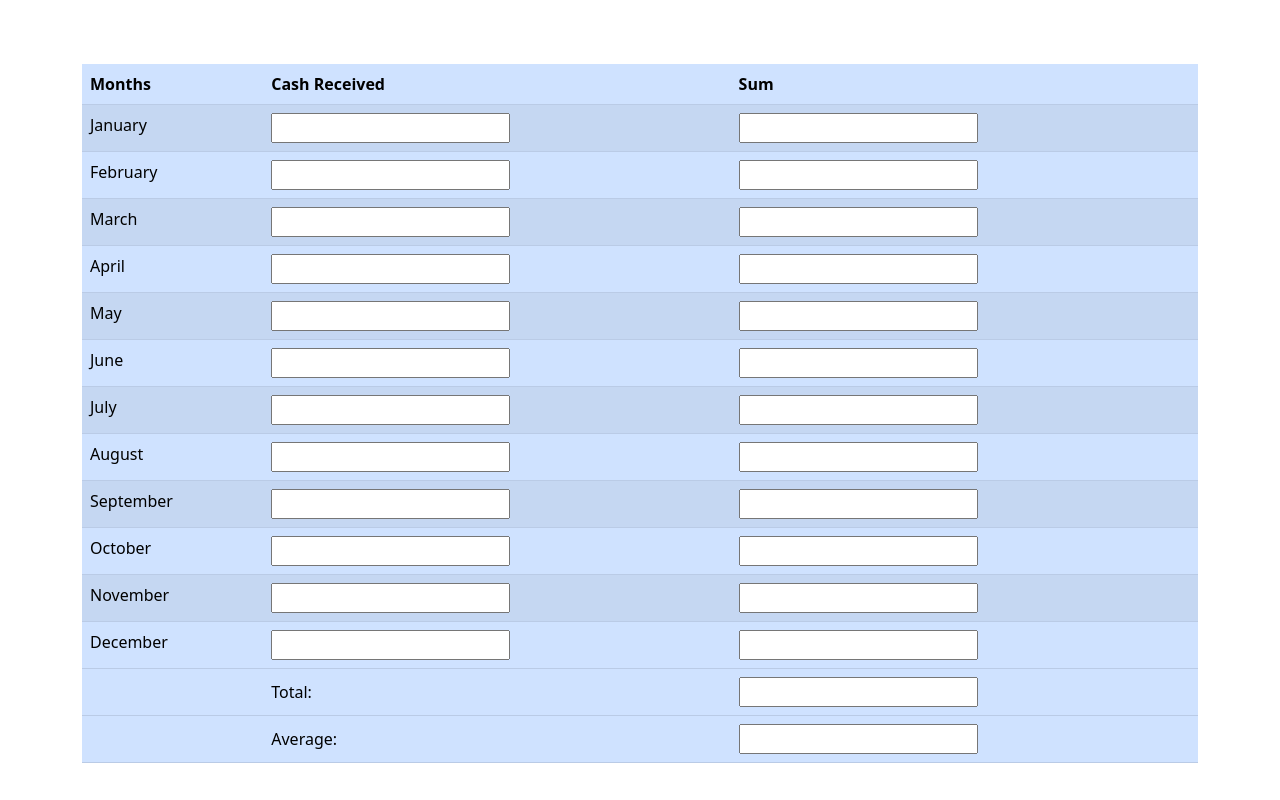
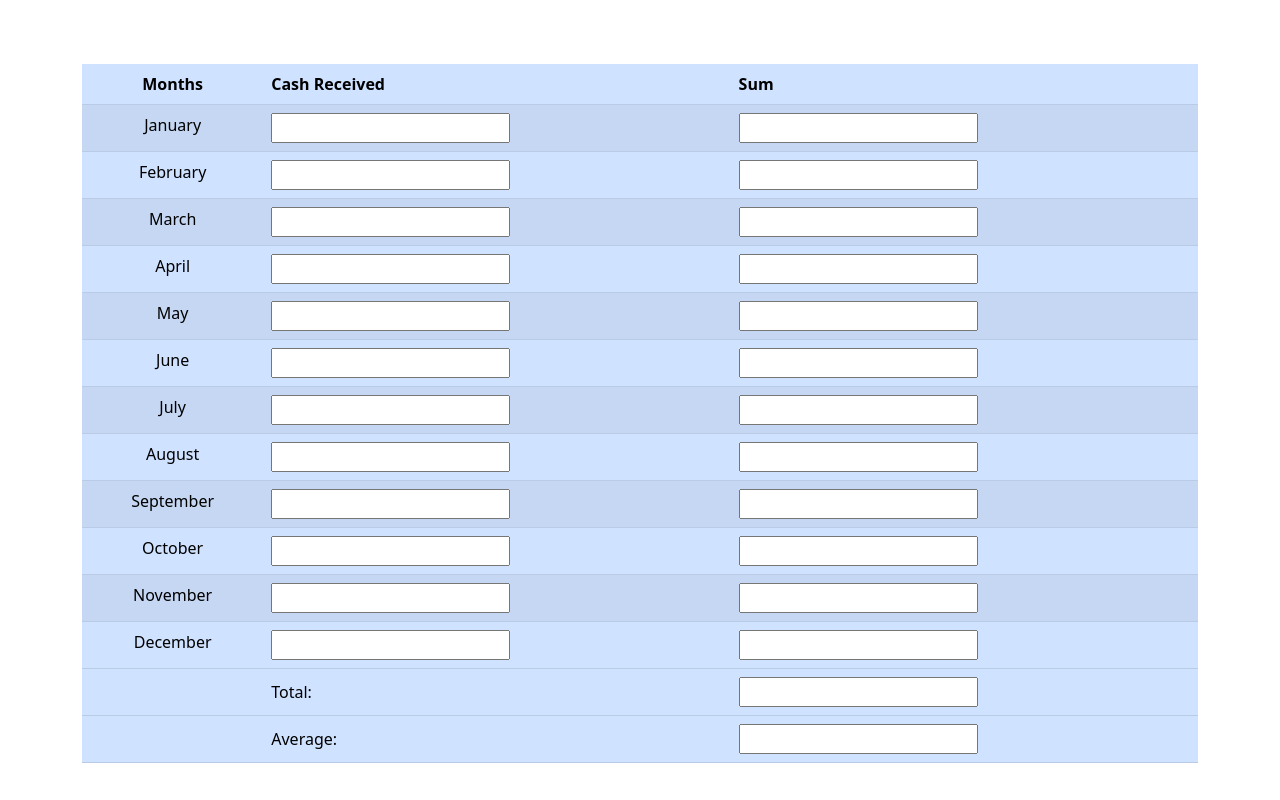
Before and after one commit to chinedugabriel/Book_Keeping, a plain HTML site: page index.html in a window 1280 px wide. Drawn offline with nearby package versions, Linux system fonts and the light colour scheme.

Commit message:
aligned the text for the months

```diff
--- a/style.css
+++ b/style.css
@@ -1,5 +1,6 @@
-.months{
+.months,th:first-child{
 text-transform: capitalize;
+text-align: center;
 }
 .container{
     padding-top: 5%;
```
